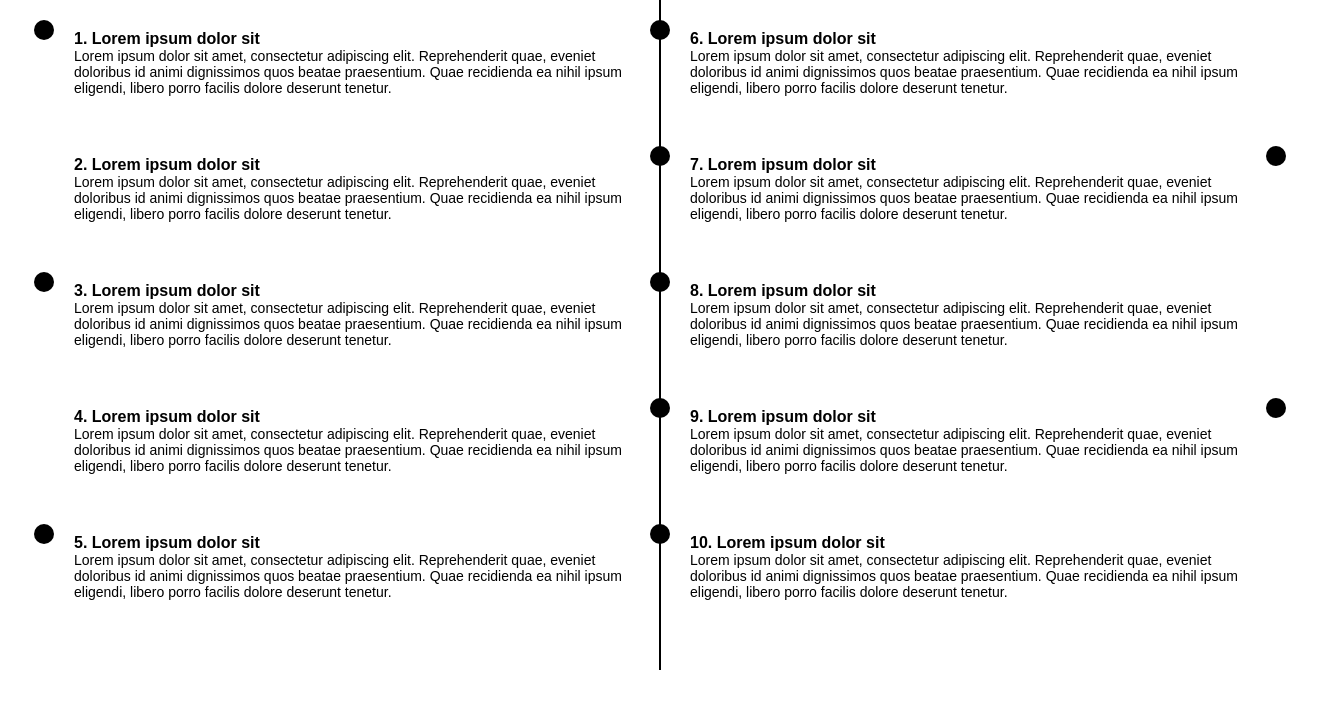
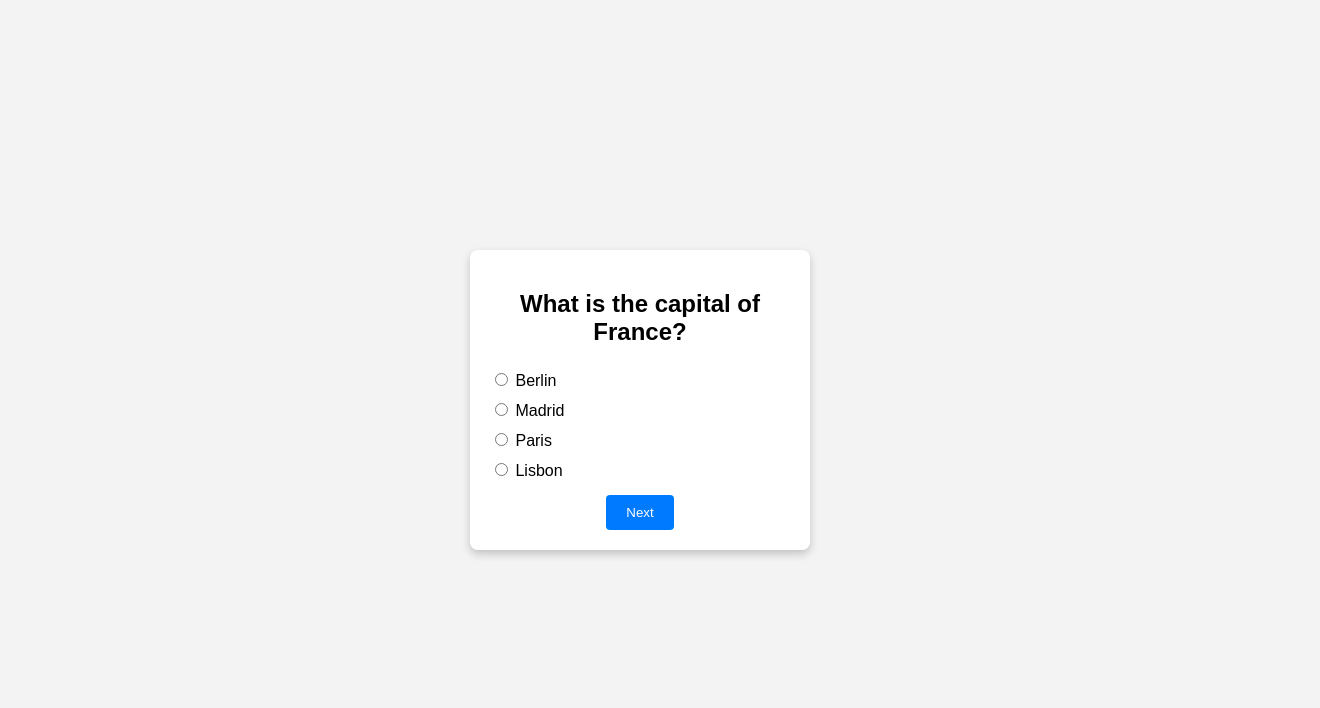
Before and after one commit to Christianjames01/ad, a plain HTML site: page index.html in a window 1280 px wide. Shown: the whole page, 1320 px wide, since content can reach past the window. Drawn offline with Linux system fonts and the light colour scheme.

Commit message:
Add files via upload

```diff
--- a/index.html
+++ b/index.html
@@ -1,138 +1,21 @@
 <!DOCTYPE html>
-<html>
+<html lang="en">
 <head>
-  <title>Responsive Timeline</title>
-  <link rel="stylesheet" href="style.css">
-  <style>
-    body {
-      font-family: Arial, sans-serif;
-      margin: 0;
-      padding: 0;
-      box-sizing: border-box;
-    }
-
-    .timeline {
-      display: flex;
-      justify-content: center; /* Centering the timeline in the container */
-      position: relative;
-      padding: 20px;
-      width: 100%;
-    }
-
-    .timeline-line {
-      position: absolute;
-      top: 0;
-      bottom: 0;
-      left: 50%;
-      width: 2px;
-      background: #000;
-      transform: translateX(-50%);
-      z-index: 1;
-    }
-
-    .timeline-column {
-      width: 45%;
-      display: flex;
-      flex-direction: column;
-      position: relative;
-      padding: 0 20px; /* Padding to create space for the central line */
-    }
-
-    .timeline-item {
-      position: relative;
-      padding: 10px;
-      margin-bottom: 40px; /* Space between items */
-    }
-
-    .circle {
-      position: absolute;
-      width: 20px;
-      height: 20px;
-      border-radius: 50%;
-      background: #000;
-      transform: translateY(-50%);
-      z-index: 2;
-    }
-
-    .timeline-item:nth-child(odd) .circle {
-      left: -30px; /* Adjust left position for the first column items */
-    }
-
-    .timeline-item:nth-child(even) .circle {
-      right: -30px; /* Adjust right position for the second column items */
-    }
-
-    h4 {
-      margin: 0;
-      font-size: 16px;
-      font-weight: bold;
-    }
-
-    p {
-      margin: 0;
-      font-size: 14px;
-    }
-  </style>
+    <meta charset="UTF-8">
+    <meta name="viewport" content="width=device-width, initial-scale=1.0">
+    <title>Simple Quiz</title>
+    <link rel="stylesheet" href="styles.css">
 </head>
 <body>
-  <div class="timeline">
-    <div class="timeline-line"></div>
-
-    <div class="timeline-column">
-      <div class="timeline-item">
-        <div class="circle"></div>
-        <h4>1. Lorem ipsum dolor sit</h4>
-        <p>Lorem ipsum dolor sit amet, consectetur adipiscing elit. Reprehenderit quae, eveniet doloribus id animi dignissimos quos beatae praesentium. Quae recidienda ea nihil ipsum eligendi, libero porro facilis dolore deserunt tenetur.</p>
-      </div>
-      <div class="timeline-item">
-        <div class="circle"></div>
-        <h4>2. Lorem ipsum dolor sit</h4>
-        <p>Lorem ipsum dolor sit amet, consectetur adipiscing elit. Reprehenderit quae, eveniet doloribus id animi dignissimos quos beatae praesentium. Quae recidienda ea nihil ipsum eligendi, libero porro facilis dolore deserunt tenetur.</p>
-      </div>
-      <div class="timeline-item">
-        <div class="circle"></div>
-        <h4>3. Lorem ipsum dolor sit</h4>
-        <p>Lorem ipsum dolor sit amet, consectetur adipiscing elit. Reprehenderit quae, eveniet doloribus id animi dignissimos quos beatae praesentium. Quae recidienda ea nihil ipsum eligendi, libero porro facilis dolore deserunt tenetur.</p>
-      </div>
-      <div class="timeline-item">
-        <div class="circle"></div>
-        <h4>4. Lorem ipsum dolor sit</h4>
-        <p>Lorem ipsum dolor sit amet, consectetur adipiscing elit. Reprehenderit quae, eveniet doloribus id animi dignissimos quos beatae praesentium. Quae recidienda ea nihil ipsum eligendi, libero porro facilis dolore deserunt tenetur.</p>
-      </div>
-      <div class="timeline-item">
-        <div class="circle"></div>
-        <h4>5. Lorem ipsum dolor sit</h4>
-        <p>Lorem ipsum dolor sit amet, consectetur adipiscing elit. Reprehenderit quae, eveniet doloribus id animi dignissimos quos beatae praesentium. Quae recidienda ea nihil ipsum eligendi, libero porro facilis dolore deserunt tenetur.</p>
-      </div>
+    <div id="quiz-container">
+        <h2 id="question"></h2>
+        <div id="options"></div>
+        <button onclick="nextQuestion()">Next</button>
     </div>
-
-    <div class="timeline-column">
-      <div class="timeline-item">
-        <div class="circle"></div>
-        <h4>6. Lorem ipsum dolor sit</h4>
-        <p>Lorem ipsum dolor sit amet, consectetur adipiscing elit. Reprehenderit quae, eveniet doloribus id animi dignissimos quos beatae praesentium. Quae recidienda ea nihil ipsum eligendi, libero porro facilis dolore deserunt tenetur.</p>
-      </div>
-      <div class="timeline-item">
-        <div class="circle"></div>
-        <h4>7. Lorem ipsum dolor sit</h4>
-        <p>Lorem ipsum dolor sit amet, consectetur adipiscing elit. Reprehenderit quae, eveniet doloribus id animi dignissimos quos beatae praesentium. Quae recidienda ea nihil ipsum eligendi, libero porro facilis dolore deserunt tenetur.</p>
-      </div>
-      <div class="timeline-item">
-        <div class="circle"></div>
-        <h4>8. Lorem ipsum dolor sit</h4>
-        <p>Lorem ipsum dolor sit amet, consectetur adipiscing elit. Reprehenderit quae, eveniet doloribus id animi dignissimos quos beatae praesentium. Quae recidienda ea nihil ipsum eligendi, libero porro facilis dolore deserunt tenetur.</p>
-      </div>
-      <div class="timeline-item">
-        <div class="circle"></div>
-        <h4>9. Lorem ipsum dolor sit</h4>
-        <p>Lorem ipsum dolor sit amet, consectetur adipiscing elit. Reprehenderit quae, eveniet doloribus id animi dignissimos quos beatae praesentium. Quae recidienda ea nihil ipsum eligendi, libero porro facilis dolore deserunt tenetur.</p>
-      </div>
-      <div class="timeline-item">
-        <div class="circle"></div>
-        <h4>10. Lorem ipsum dolor sit</h4>
-        <p>Lorem ipsum dolor sit amet, consectetur adipiscing elit. Reprehenderit quae, eveniet doloribus id animi dignissimos quos beatae praesentium. Quae recidienda ea nihil ipsum eligendi, libero porro facilis dolore deserunt tenetur.</p>
-      </div>
+    <div id="result" style="display: none;">
+        <h2>Your Score: <span id="score"></span></h2>
+        <button onclick="startQuiz()">Retake Quiz</button>
     </div>
-  </div>
+    <script src="script.js"></script>
 </body>
 </html>
--- /dev/null
+++ b/script.js
@@ -0,0 +1,75 @@
+const questions = [
+    {
+        question: "What is the capital of France?",
+        options: ["Berlin", "Madrid", "Paris", "Lisbon"],
+        answer: "Paris"
+    },
+    {
+        question: "Which planet is known as the Red Planet?",
+        options: ["Earth", "Mars", "Jupiter", "Saturn"],
+        answer: "Mars"
+    },
+    {
+        question: "Who wrote 'To Kill a Mockingbird'?",
+        options: ["Harper Lee", "Mark Twain", "Jane Austen", "Charles Dickens"],
+        answer: "Harper Lee"
+    }
+];
+
+let currentQuestionIndex = 0;
+let score = 0;
+
+function startQuiz() {
+    currentQuestionIndex = 0;
+    score = 0;
+    document.getElementById("quiz-container").style.display = "block";
+    document.getElementById("result").style.display = "none";
+    showQuestion();
+}
+
+function showQuestion() {
+    const question = questions[currentQuestionIndex];
+    document.getElementById("question").textContent = question.question;
+
+    const optionsContainer = document.getElementById("options");
+    optionsContainer.innerHTML = "";
+
+    question.options.forEach((option, index) => {
+        const optionElement = document.createElement("div");
+        optionElement.classList.add("option");
+        optionElement.innerHTML = `
+            <input type="radio" name="option" id="option${index}" value="${option}">
+            <label for="option${index}">${option}</label>
+        `;
+        optionsContainer.appendChild(optionElement);
+    });
+}
+
+function nextQuestion() {
+    const selectedOption = document.querySelector('input[name="option"]:checked');
+    if (!selectedOption) {
+        alert("Please select an answer!");
+        return;
+    }
+
+    const answer = selectedOption.value;
+    if (answer === questions[currentQuestionIndex].answer) {
+        score++;
+    }
+
+    currentQuestionIndex++;
+    if (currentQuestionIndex < questions.length) {
+        showQuestion();
+    } else {
+        showResult();
+    }
+}
+
+function showResult() {
+    document.getElementById("quiz-container").style.display = "none";
+    document.getElementById("result").style.display = "block";
+    document.getElementById("score").textContent = `${score} / ${questions.length}`;
+}
+
+// Start the quiz initially
+startQuiz();
--- /dev/null
+++ b/styles.css
@@ -0,0 +1,42 @@
+body {
+    font-family: Arial, sans-serif;
+    display: flex;
+    justify-content: center;
+    align-items: center;
+    min-height: 100vh;
+    margin: 0;
+    background-color: #f3f3f3;
+}
+
+#quiz-container, #result {
+    text-align: center;
+    background: #fff;
+    padding: 20px;
+    border-radius: 8px;
+    box-shadow: 0 4px 8px rgba(0, 0, 0, 0.2);
+    width: 300px;
+}
+
+button {
+    background-color: #007bff;
+    color: white;
+    padding: 10px 20px;
+    border: none;
+    border-radius: 4px;
+    cursor: pointer;
+    margin-top: 10px;
+}
+
+button:hover {
+    background-color: #0056b3;
+}
+
+#options {
+    display: flex;
+    flex-direction: column;
+    align-items: flex-start;
+}
+
+.option {
+    margin: 5px 0;
+}
```
